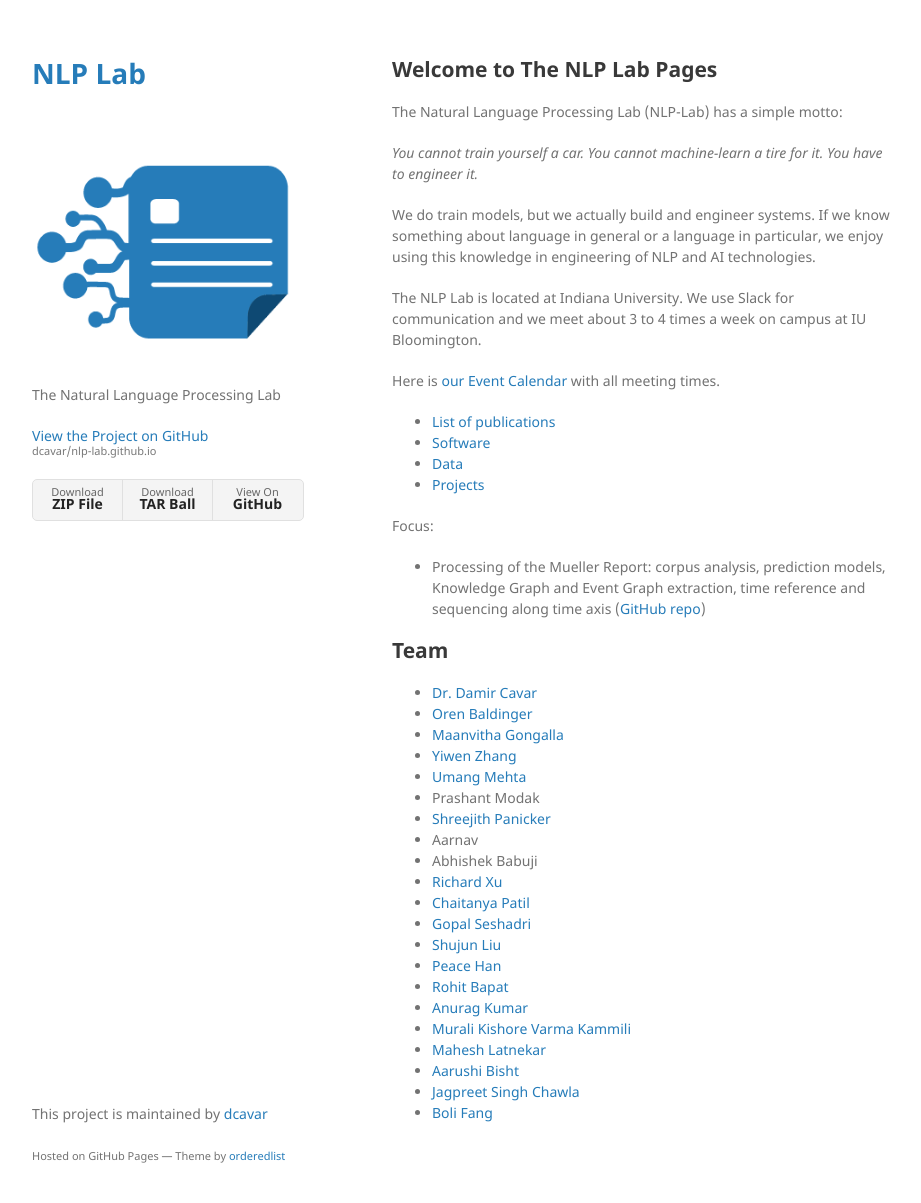
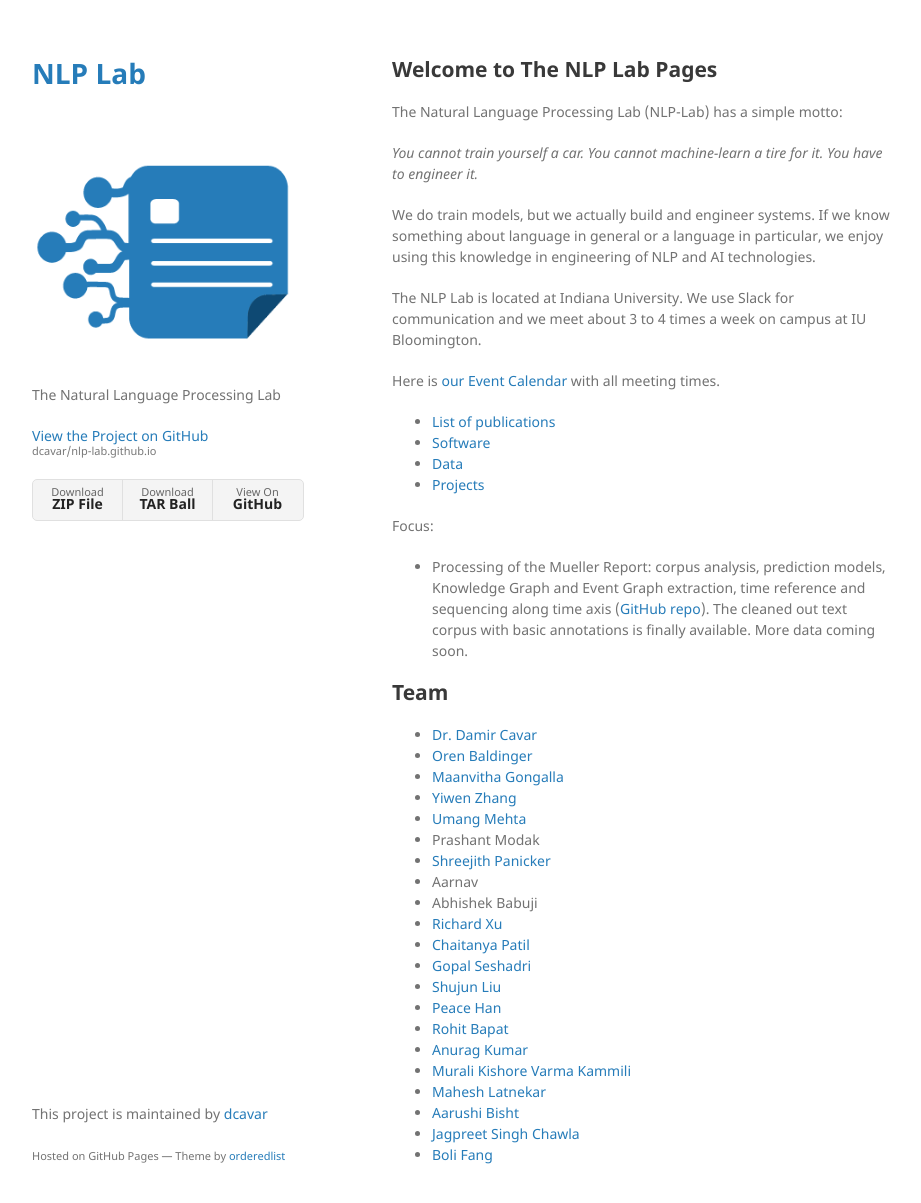
Before and after one commit to dcavar/nlp-lab.github.io, a Jekyll site: the page built from README.md, in a window 1280 px wide and 1235 px high. Shown: the top 1203 px of the window, without its empty margins (178-1099 px from the left). Built offline with Jekyll 4.4.1, drawn with Linux system fonts in a browser that asks for light colours; our own code applies the rules of GitHub Pages for plain Markdown files.

Commit message:
added information about the Mueller Report Text Corpus

```diff
--- a/README.md
+++ b/README.md
@@ -19,7 +19,7 @@ Here is [our Event Calendar](https://calendar.google.com/calendar/embed?src=3h9o
 
 Focus:
 
-- Processing of the Mueller Report: corpus analysis, prediction models, Knowledge Graph and Event Graph extraction, time reference and sequencing along time axis ([GitHub repo](https://github.com/dcavar/Mueller_Report_NLP_Analysis))
+- Processing of the Mueller Report: corpus analysis, prediction models, Knowledge Graph and Event Graph extraction, time reference and sequencing along time axis ([GitHub repo](https://github.com/SemiringInc/Mueller-Report-Corpus)). The cleaned out text corpus with basic annotations is finally available. More data coming soon.
 
 
 ## Team
```
Also changed, not shown: data.md (+1 -1 lines).
